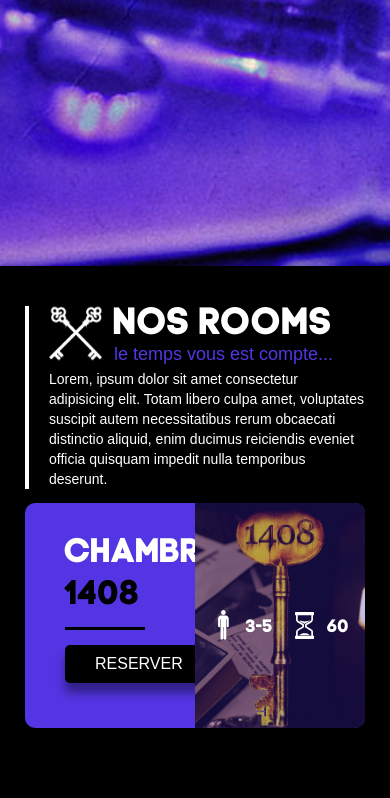
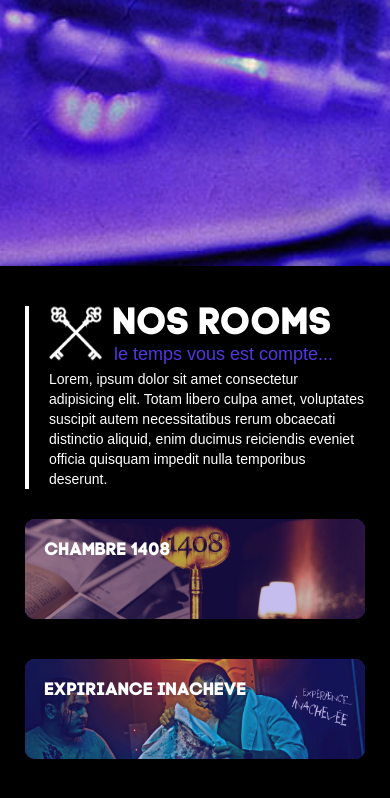
Before and after one commit to Swoooot/blackout-room, a website: page index.html in a window 390 px wide. Shown: the part 578-1376 px from the top of the page. Before the commit the page ends 1346 px from the top, so only its background shows below. Drawn offline with Linux system fonts and the light colour scheme.

Commit message:
rooms mobile

```diff
--- a/index.html
+++ b/index.html
@@ -31,7 +31,7 @@
 		<div class="intro__main">
 			<h1 class="intro__title"><span>Blackout</span> room</h1>
 			<p class="intro__small">Escape game de Nice. Escape if you can...</p>
-			<p class="intro__btn__wrapper"><a class="intro__btn btn" href="test.html">Reserver</a></p>
+			<p class="intro__btn__wrapper"><a class="intro__btn btn" href="#">Reserver</a></p>
 		</div>
 	</section>
 	<section class="rooms">
@@ -47,7 +47,7 @@
 					impedit nulla temporibus deserunt.</p>
 			</div>
 			<div class="rooms__list">
-				<div class="rooms__item">
+				<div class="rooms__item rooms__item--chambre">
 					<div class="rooms__item-info">
 						<h3>Chambre <span>1408</span></h3>
 						<a class="rooms__reserve" href="#">Reserver</a>
@@ -61,6 +61,23 @@
 							<p>Le Dolphin Hotel existe depuis plus d’un siècle et accueille
 								des touristes de tout coin du monde. Quand vous êtes arrivés,
 								il n’y avait plus d</p>
+						</div>
+					</div>
+				</div>
+				<div class="rooms__item rooms__item--expiriance">
+					<div class="rooms__item-info">
+						<h3>Expiriance <span>Inacheve</span></h3>
+						<a class="rooms__reserve" href="#">Reserver</a>
+					</div>
+					<div class="rooms__item-preview">
+						<div class="rooms__stats">
+							<p class="rooms__people">3-5</p>
+							<p class="rooms__time">60</p>
+						</div>
+						<div class="rooms__about">
+							<p>Le Docteur Canavero, un chercheur italien de renommée,
+								s’est fait virer il y a 2 mois de cela du fameux
+								“laboratoire de Lunncio” spécial</p>
 						</div>
 					</div>
 				</div>
--- a/sass/blocks/rooms.scss
+++ b/sass/blocks/rooms.scss
@@ -7,6 +7,7 @@
 
 .rooms__info {
     padding-left: 20px;
+    margin-bottom: 30px;
     border-left: 4px solid #ffffff;
     text-align: left;
 }
@@ -55,6 +56,9 @@
 }
 
 .rooms__list {
+    display: flex;
+    flex-wrap: wrap;
+    justify-content: space-around;
     color: #ffffff;
 }
 
@@ -67,17 +71,11 @@
     color: #ffffff;
 }
 
-.rooms__list {
-    display: flex;
-}
-
 .rooms__item {
     display: flex;
     flex-wrap: wrap;
-    width: 100%;
-    max-width: 800px;
-    flex-grow: 0;
-    min-height: 150px;
+    width: 45%;
+    min-height: 100px;
     border-radius: 10px;
     background-color: #5335e3;
     overflow: hidden;
@@ -94,9 +92,17 @@
     width: 50%;
     position: relative;
     overflow: hidden;
+    z-index: 2;
+}
+
+.rooms__item--chambre .rooms__item-preview {
     background:  url("../img/rooms_img1.jpg") no-repeat top center;
     background-size: cover;
-    z-index: 2;
+}
+
+.rooms__item--expiriance .rooms__item-preview {
+    background:  url("../img/rooms_img2.jpg") no-repeat top center;
+    background-size: cover;
 }
 
 .rooms__item-preview > * {
@@ -120,7 +126,7 @@
     margin-bottom: 15px;
     font-family: $title-text;
     font-weight: bold;
-    font-size: 34px;
+    font-size: 28px;
 
     &::after {
         content: "";
@@ -181,6 +187,7 @@
 
 .rooms__reserve {
     display: inline-block;
+    box-sizing: border-box;
     vertical-align: top;
     margin-bottom: 15px;
     padding: 10px 30px;
@@ -216,19 +223,80 @@
     top: 15%;
 }
 
-// @media(max-width: 568px) {
-//     .rooms__item {
-//         flex-direction: row-reverse;
-//     }
+@media(max-width: 1040px) {
+    .rooms__item {
+        width: 80%;
+        margin-bottom: 40px;
+    }
 
-//     .rooms__about {
-//         display: none;
-//     }
+    .rooms__item-info h3 {
+        font-size: 34px;
+    }
+}
 
-//     .rooms__item-preview {
-//         width: 20%;
+@media(max-width: 768px) {
+    .rooms__item {
+        width: 100%;
+        margin-bottom: 40px;
+    }
 
-//         border-radius: 50%;
-//         background-color: #5335e3;
-//     }
-// }
+    .rooms__item-info h3 {
+        max-width: 130px;
+        font-size: 24px;
+    }
+}
+
+@media(max-width: 568px) {
+    .rooms__item {
+        position: relative;
+        display: block;
+    }
+
+    .rooms__item-info {
+        position: relative;
+        width: 100%;
+        height: 100%;
+        padding: 20px 20px;
+        top: 0;
+        left: 0;
+        z-index: 5;
+    }
+
+    .rooms__item-info span {
+        color: #ffffff;
+    }
+
+    .rooms__item-preview {
+        width: 100%;
+        height: 100%;
+        position: absolute;
+        top: 0;
+        left: 0;
+    }
+
+    .rooms__item-preview > * {
+        display: none;
+    }
+
+    .rooms__item-info h3::after {
+        display: none;
+    }
+
+    .rooms__reserve {
+        position: absolute;
+        font-size: 0;
+        top: 0;
+        left: 0;
+        width: 100%;
+        height: 100%;
+        background-color: transparent;
+        z-index: 9999;
+    }
+}
+
+@media(max-width: 400px) {
+    .rooms__item-info h3 {
+        max-width: 100%;
+        font-size: 18px;
+    }
+}
--- a/test.html
+++ /dev/null
@@ -1,32 +0,0 @@
-<!DOCTYPE html>
-<html lang="fr">
-<head>
-    <meta charset="UTF-8">
-    <meta name="viewport" content="width=device-width, initial-scale=1.0">
-	<link rel="stylesheet" href="css/test-style.css">
-    <title>Blackout-Room</title>
-</head>
-<body>
-    <section class="top">
-        <section class="top-inner">
-            <p>Lorem ipsum dolor sit amet consectetur
-            adipisicing elit. Totam accusamus esse id earum in, pariatur fugit?
-            Sapiente officiis, minima facere non ducimus consequuntur pariatur ad delectus,
-            at error quasi nobis.</p>
-        </section>
-    </section>
-    <section class="bottom">
-        <p>Lorem ipsum dolor sit amet consectetur adipisicing elit. Pariatur adipisci, veniam deserunt debitis ullam sapiente quas mollitia, culpa officiis nisi numquam tempore alias modi facilis ex. Quos quisquam quam neque!
-        Possimus nesciunt aliquam vitae, hic laboriosam unde. Perferendis vel commodi sint dolor, nam, magnam enim, iusto corporis maxime a ducimus soluta totam voluptates sunt non cumque. Ullam accusamus quaerat exercitationem.
-        Quidem quia, ipsam incidunt, magni quibusdam, sunt sed delectus quaerat rerum quas pariatur reiciendis corporis natus repudiandae laboriosam modi quasi tenetur minima aspernatur maxime veritatis suscipit doloremque. Nemo, quod ad.
-        Voluptates officiis, numquam nostrum totam veritatis doloribus, repudiandae, laborum delectus perferendis qui quam quas non. Inventore laudantium ea expedita voluptatem pariatur. Error magnam unde maiores? Ipsam exercitationem quos non voluptas.
-        Odit natus vitae harum fuga dolor consectetur, quos rem maxime sequi esse beatae sit consequatur eligendi ad expedita sed! Expedita ipsa cupiditate tempore neque iusto aut minima vel magnam perferendis?
-        Iste, ut cum nemo officiis facere, quas nihil magnam qui nesciunt exercitationem aperiam ex atque, dolorum adipisci voluptatibus. Enim itaque asperiores incidunt praesentium error nobis beatae labore, velit voluptate earum.
-        Debitis necessitatibus ex fugiat pariatur nesciunt autem sapiente et vero laborum assumenda odio eius, illum architecto cumque animi perferendis veniam. Rerum sit doloribus accusamus delectus mollitia. Nisi debitis neque quam!
-        At itaque veniam, qui amet soluta temporibus doloribus! Placeat quasi saepe veniam nesciunt ut at facilis recusandae. Cupiditate blanditiis veritatis ab, ipsam aperiam iste a eos laborum sapiente quaerat laboriosam?
-        Id dolor tempora itaque. Quam consequatur deserunt dignissimos, obcaecati inventore saepe nesciunt voluptatibus dicta minus laudantium excepturi omnis ea doloribus. Mollitia praesentium consequatur quaerat quis aspernatur nesciunt hic, et temporibus?
-        Qui repellat totam animi nihil sunt accusamus distinctio molestiae sit tenetur suscipit id dolorum eum velit nam libero consectetur sed doloribus, officiis reiciendis perspiciatis? Optio cupiditate suscipit voluptates porro culpa.</p>
-    </section>
-
-</body>
-</html>
```
Also changed, not shown: css/style.css.
